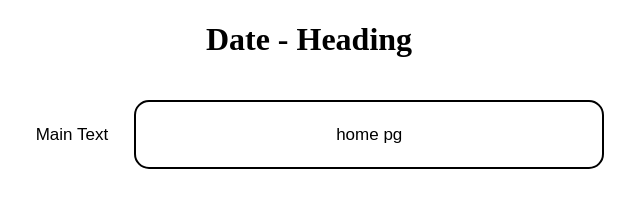
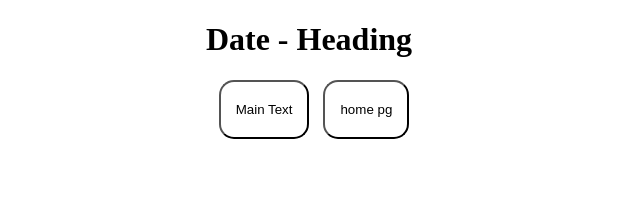
Before and after one commit to ishaaty/blog, a plain HTML site: page template.html in a window 1280 px wide. Shown: the whole page, without its empty margins (331-971 px from the left). Drawn offline with Linux system fonts and the light colour scheme.

Commit message:
fixed home pg btn

```diff
--- a/blogPg.css
+++ b/blogPg.css
@@ -1,15 +1,3 @@
-button {
-    background: white;
-    border-color: white;
-    border-style: solid;
-    padding-left: 20px;
-    padding-right: 20px;
-    font-size: 17px;
-    margin-bottom: 10px;
-    line-height: 150%;
-    color: black;
-}
-
 p {
     padding-right: 75px;
     padding-left: 75px;
@@ -22,23 +10,23 @@ p {
     margin-right: auto;
 }
 
-#homePg {
+button {
     background-color: white;
-    border-color: black;
-    padding-right: 200px;
-    padding-left: 200px;
+    padding-right: 15px;
+    padding-left: 15px;
     padding-top: 20px;
     padding-bottom: 20px;
     border-radius: 15px;
     cursor: pointer;
-    margin-top: 20px;
     transition: all .5s;
+    margin-left: 10px;
     -webkit-appearance: none;
     -moz-appearance: none;
     appearance: none;
+    color: black;
 }
 
-#homePg:hover {
+button:hover {
     background-color: black;
     color: white;
 }
```
